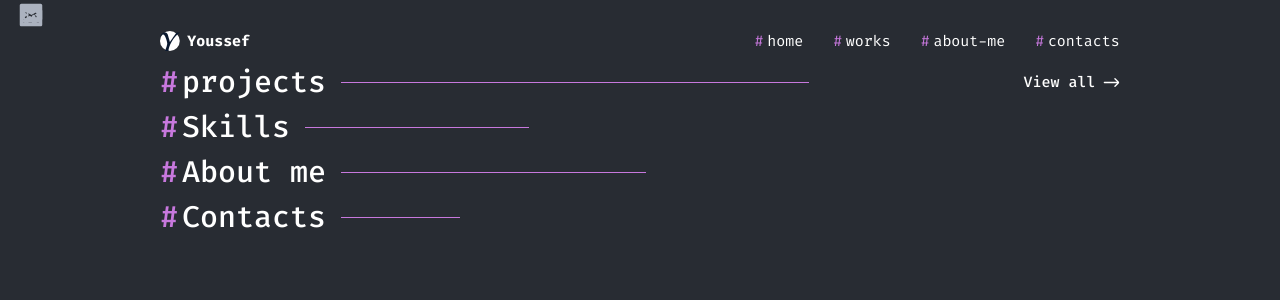
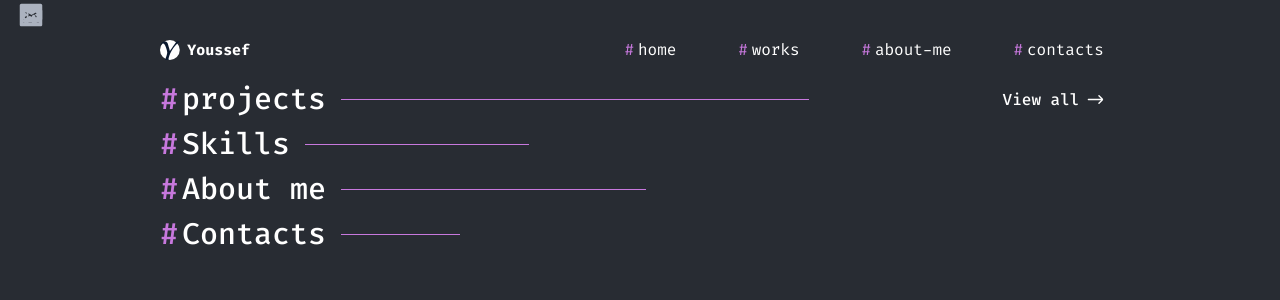
Before and after one commit to YoussefNesafe/personal-website, a Next.js app: page / in a window 1280 px wide. Shown: the top 300 px of the page. Built offline with nearby package versions, Linux system fonts and the light colour scheme.

Commit message:
add: button themes

```diff
--- a/src/components/TransitionLink/index.tsx
+++ b/src/components/TransitionLink/index.tsx
@@ -1,20 +1,35 @@
 "use client"
 import { usePathname, useRouter } from "next/navigation"
 import { animatePageOut } from "@/utils/animations"
+import RightArrow from "../icons/RightArrow";
 import { HTMLAttributes } from "react";
-import { twMerge } from "tailwind-merge";
-import RightArrow from "../icons/RightArrow";
+import { cn } from "@/lib/utils";
+import { cva, VariantProps } from "class-variance-authority";
 
 export type TransitionLinkProps = {
   href: string;
   label: string;
   arrow?: boolean;
-} & HTMLAttributes<HTMLElement>
+} & HTMLAttributes<HTMLElement> & VariantProps<typeof button>
 
-const TransitionLink = ({ href, label, arrow = false, prefix, ...props }: TransitionLinkProps) => {
-  const router = useRouter()
-  const pathname = usePathname()
+export const button = cva(
+  ['flex items-center text-[16px] tablet:text-[16px] desktop:text-[16px] px-[16px] py-[8px] tablet:px-[16px] tablet:py-[8px] desktop:px-[16px] desktop:py-[8px] transition-all']
+  , {
+    variants: {
+      theme: {
+        primary: 'border border-primary font-medium hover:bg-primary/20',
+        secondary: 'border border-gray font-medium hover:bg-gray/20',
+        text: 'border-none hover:none',
+      }
+    },
+    defaultVariants: {
+      theme: 'text'
+    }
+  })
 
+const TransitionLink = ({ href, label, arrow = false, theme, prefix, ...props }: TransitionLinkProps) => {
+  const router = useRouter();
+  const pathname = usePathname();
   const handleClick = () => {
     if (pathname !== href) {
       animatePageOut(href, router)
@@ -23,9 +38,9 @@ const TransitionLink = ({ href, label, arrow = false, prefix, ...props }: Transi
 
   return (
     <button
-      className={twMerge('flex items-center text-[3.889vw] tablet:text-[2.25vw] desktop:text-[1.171vw]', props?.className)}
+      {...props}
+      className={cn(button({ theme }), props?.className)}
       onClick={handleClick}
-      {...props}
     >
       {
         prefix ? <span className='text-primary mr-[1.111vw] tablet:mr-[0.5vw] desktop:mr-[0.293vw]'>{prefix}</span> : <></>
```
